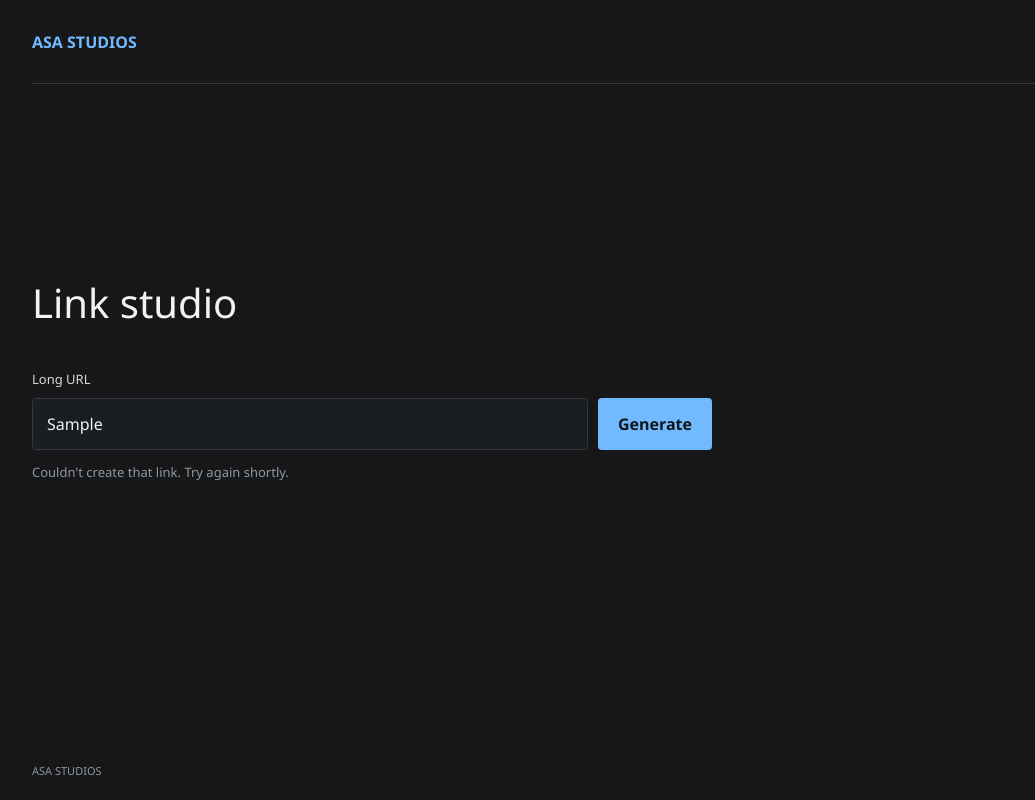
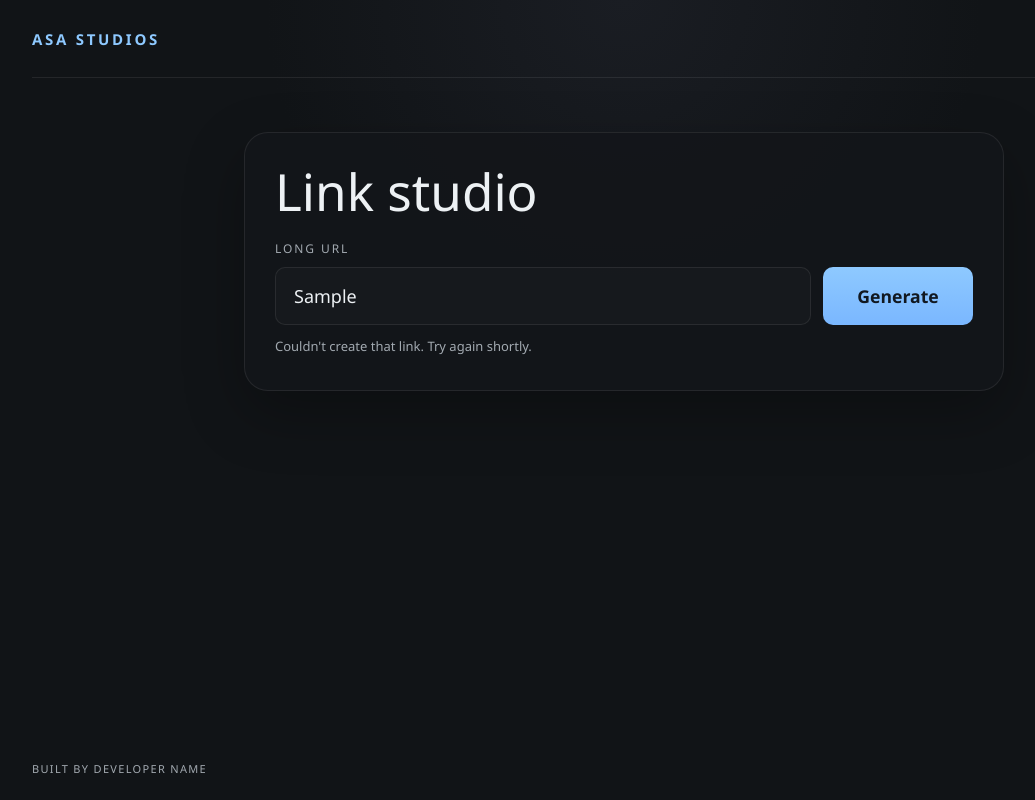
Before and after one commit to ananya-asa/asastudios-url-shortener, a plain HTML site: page frontend/index.html in a window 1280 px wide. Both pictures are taken after typing "Sample" into the empty fields and a click on the button "Generate". Shown: the whole page, without its empty margins (16-1051 px from the left). Drawn offline with Linux system fonts and the light colour scheme; files that its build step writes are made by us from their sources; no server answers; files whose address does not match are found by name.

Commit message:
Refine branded card layout

```diff
--- a/frontend/index.html
+++ b/frontend/index.html
@@ -11,6 +11,7 @@
     <a class="wordmark" href="/">ASA STUDIOS</a>
   </header>
   <main class="page-main">
+    <div class="studio-card">
       <h1>Link studio</h1>
       <form id="shorten-form" novalidate>
         <label for="long-url">Long URL</label>
@@ -26,10 +27,11 @@
           <a id="short-url" href=""></a>
           <button id="copy-button" type="button" class="copy-button">Copy</button>
         </div>
-      <p>Expires <time id="expires-at"></time></p>
+        <p class="expires-label">Expires <time id="expires-at"></time></p>
       </section>
+    </div>
   </main>
-  <footer class="site-footer">ASA STUDIOS</footer>
+  <footer class="site-footer">Built by developer name</footer>
   <script src="/static/app.js" defer></script>
 </body>
 </html>
--- a/frontend/styles.css
+++ b/frontend/styles.css
@@ -1,11 +1,14 @@
 :root {
   color-scheme: dark;
   font-family: "DM Sans", "Segoe UI", sans-serif;
-  --background: #151719;
-  --foreground: #f1f2f3;
-  --muted: #92979c;
-  --line: #34383c;
-  --accent: #72baff;
+  --background: #111417;
+  --panel: rgba(19, 22, 26, 0.9);
+  --panel-border: rgba(255, 255, 255, 0.08);
+  --foreground: #edf1f4;
+  --muted: #a2a9b0;
+  --line: rgba(255, 255, 255, 0.08);
+  --accent: #8ec9ff;
+  --accent-strong: #7ab7ff;
 }
 
 * { box-sizing: border-box; }
@@ -15,7 +18,7 @@ body {
   margin: 0;
   display: flex;
   flex-direction: column;
-  background: var(--background);
+  background: radial-gradient(circle at top, #1a1d23 0%, var(--background) 35%);
   color: var(--foreground);
 }
 
@@ -25,35 +28,157 @@ body {
 }
 
 .site-header {
-  min-height: 84px;
+  min-height: 78px;
   display: flex;
   align-items: center;
   border-bottom: 1px solid var(--line);
 }
 
-.wordmark { color: var(--accent); font-weight: 700; text-decoration: none; }
-.page-main { margin-block: auto; padding-block: 80px; }
-h1 { font-size: 40px; font-weight: 500; }
-.site-footer { margin-top: auto; padding-block: 22px; color: var(--muted); font-size: 11px; }
+.wordmark {
+  color: var(--accent);
+  font-size: 15px;
+  font-weight: 700;
+  letter-spacing: 0.18em;
+  text-decoration: none;
+  text-transform: uppercase;
+}
 
-form { max-width: 680px; margin-top: 40px; }
-form label { display: block; margin-bottom: 10px; color: #d6d8da; font-size: 13px; }
-.form-row { display: flex; gap: 10px; }
-input, #generate-button { min-height: 52px; border-radius: 4px; font: inherit; }
-input { flex: 1; min-width: 0; padding: 0 14px; border: 1px solid var(--line); background: #1b1e21; color: var(--foreground); }
-input:focus-visible, button:focus-visible { outline: 2px solid #dce0e3; outline-offset: 2px; }
-#generate-button { padding-inline: 20px; border: 0; background: var(--accent); color: #11161a; font-weight: 700; cursor: pointer; }
+.page-main {
+  display: flex;
+  align-items: center;
+  justify-content: center;
+  padding-block: 54px 32px;
+}
+
+.studio-card {
+  width: min(100%, 760px);
+  background: var(--panel);
+  border: 1px solid var(--panel-border);
+  border-radius: 24px;
+  padding: 34px 30px 22px;
+  box-shadow: 0 22px 60px rgba(0, 0, 0, 0.28);
+}
+
+h1 {
+  margin: 0 0 24px;
+  font-size: clamp(2.6rem, 4vw, 4.1rem);
+  line-height: 0.96;
+  font-weight: 500;
+}
+
+form { margin-top: 18px; }
+form label {
+  display: block;
+  margin-bottom: 10px;
+  color: var(--muted);
+  font-size: 12px;
+  letter-spacing: 0.16em;
+  text-transform: uppercase;
+}
+
+.form-row {
+  display: flex;
+  gap: 12px;
+  align-items: stretch;
+}
+
+input, #generate-button {
+  min-height: 58px;
+  border-radius: 10px;
+  font: inherit;
+}
+
+input {
+  flex: 1;
+  min-width: 0;
+  padding: 0 18px;
+  border: 1px solid var(--line);
+  background: rgba(255, 255, 255, 0.02);
+  color: var(--foreground);
+  font-size: 18px;
+}
+
+input::placeholder { color: rgba(237, 241, 244, 0.42); }
+input:focus-visible, button:focus-visible { outline: 2px solid var(--accent); outline-offset: 2px; }
+
+#generate-button {
+  min-width: 150px;
+  padding-inline: 20px;
+  border: 0;
+  background: linear-gradient(180deg, var(--accent) 0%, var(--accent-strong) 100%);
+  color: #111821;
+  font-weight: 700;
+  font-size: 1.1rem;
+  cursor: pointer;
+}
+
 #generate-button:disabled { cursor: wait; opacity: 0.7; }
-#form-feedback { color: var(--muted); font-size: 13px; }
-#short-result { margin-top: 28px; max-width: 680px; }
-#short-result > p:first-child { color: var(--muted); font-size: 12px; letter-spacing: 0.14em; }
-.result-row { display: flex; align-items: center; gap: 12px; }
-#short-url { color: var(--accent); font-size: 18px; word-break: break-all; }
-.copy-button { min-height: 40px; padding: 0 14px; border: 1px solid var(--line); border-radius: 4px; background: #1b1e21; color: var(--foreground); cursor: pointer; }
-.copy-button.is-copied { border-color: #7bd3a4; color: #7bd3a4; }
+
+#form-feedback {
+  margin-top: 12px;
+  color: var(--muted);
+  font-size: 13px;
+}
+
+#short-result {
+  margin-top: 30px;
+}
+
+#short-result > p:first-child {
+  color: var(--muted);
+  font-size: 12px;
+  letter-spacing: 0.16em;
+  text-transform: uppercase;
+}
+
+.result-row {
+  display: flex;
+  align-items: center;
+  gap: 12px;
+  margin-top: 10px;
+}
+
+#short-url {
+  color: var(--accent);
+  font-size: clamp(1.25rem, 2vw, 2rem);
+  word-break: break-all;
+  text-decoration: none;
+}
+
+.copy-button {
+  min-height: 42px;
+  padding: 0 18px;
+  border: 1px solid var(--line);
+  border-radius: 8px;
+  background: rgba(255, 255, 255, 0.02);
+  color: var(--foreground);
+  font-size: 0.98rem;
+  cursor: pointer;
+}
+
+.copy-button.is-copied {
+  border-color: rgba(136, 224, 169, 0.8);
+  color: #97efaf;
+}
+
+.expires-label {
+  margin-top: 18px;
+  color: var(--muted);
+  font-size: 1.1rem;
+}
+
+.site-footer {
+  margin-top: auto;
+  padding-block: 18px 24px;
+  color: var(--muted);
+  font-size: 11px;
+  letter-spacing: 0.12em;
+  text-transform: uppercase;
+}
 
 @media (max-width: 560px) {
+  .studio-card { padding: 22px 18px 18px; }
   .form-row, .result-row { flex-direction: column; }
-  #generate-button { min-height: 48px; }
+  #generate-button { width: 100%; }
   .copy-button { width: 100%; }
 }
```
Lines whose indentation alone changed are shown as unchanged.
